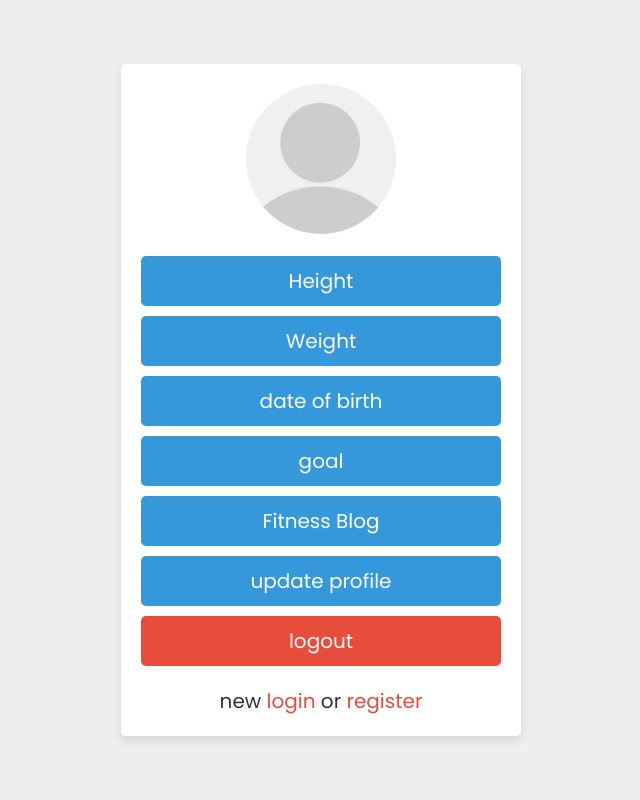
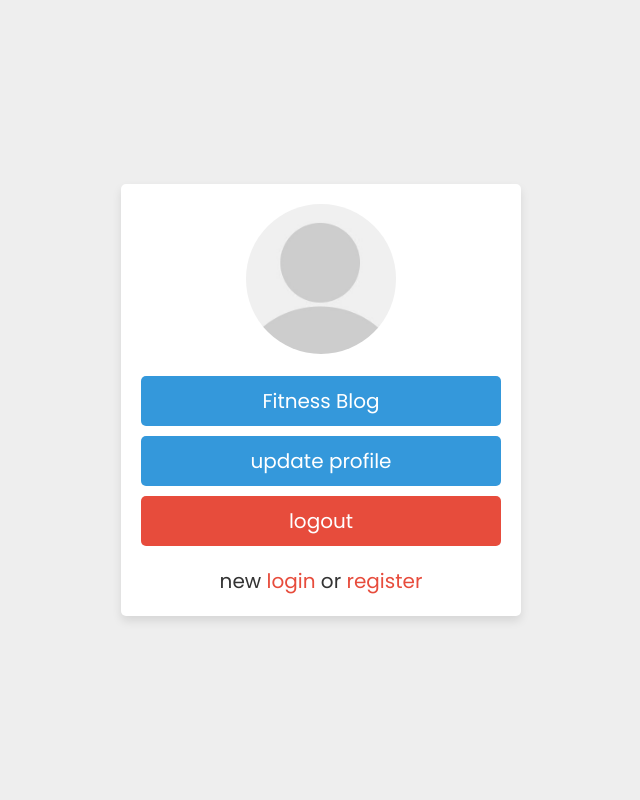
Before and after one commit to FireQueen-3010/Svasthyam, a PHP site: page /login-system/home.php in a window 1280 px wide. Shown: the whole page, without its empty margins (319-959 px from the left). Run offline with PHP 8.4, Linux system fonts and the light colour scheme; the visitor is signed in with stand-in values (Sample User, id 1); data that the repository does not hold is empty.

Commit message:
fourth commit

```diff
--- a/login-system/home.php
+++ b/login-system/home.php
@@ -45,10 +45,6 @@
          }
       ?>
       <h3><?php echo $fetch['name']; ?></h3>
-      <a href="update_profile.php" class="btn">Height</a>
-      <a href="update_profile.php" class="btn">Weight</a>
-      <a href="update_profile.php" class="btn">date of birth</a>
-      <a href="update_profile.php" class="btn">goal</a>
       <a href="../blog.php" class="btn">Fitness Blog</a>
       <a href="update_profile.php" class="btn">update profile</a>
       <a href="home.php?php echo $user_id; ?>" class="delete-btn">logout</a>
```
